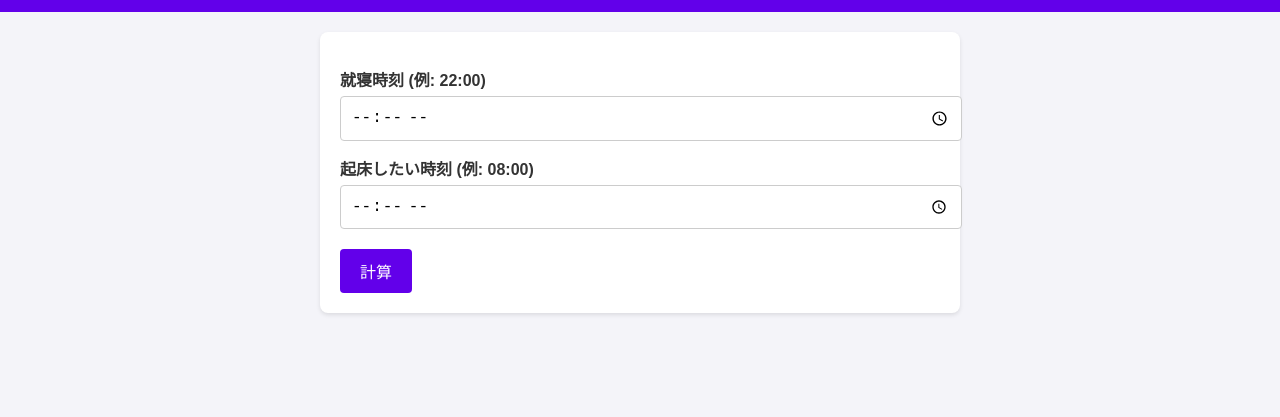
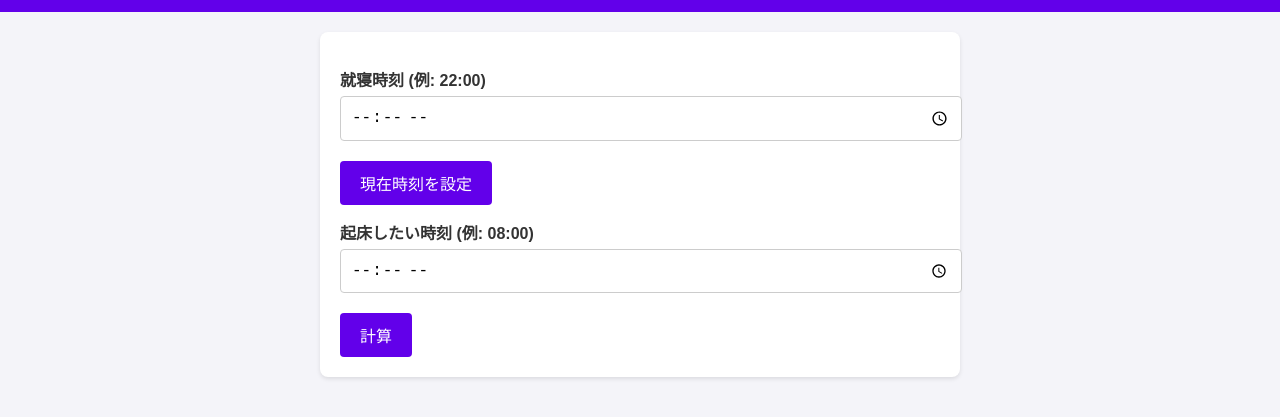
Before and after one commit to UN-Jacko/sleep-cycle-calculator, a plain HTML site: page index.html in a window 1280 px wide. Shown: the part 97-514 px from the top of the page. Drawn offline with Linux system fonts and the light colour scheme.

Commit message:
Update index.html
就寝時刻に現在時刻を設定できるボタンを追加

```diff
--- a/index.html
+++ b/index.html
@@ -69,6 +69,7 @@
         <form id="sleepForm">
             <label for="bedtime">就寝時刻 (例: 22:00)</label>
             <input type="time" id="bedtime" required>
+            <button type="button" onclick="setCurrentTime('bedtime')">現在時刻を設定</button>
 
             <label for="wakeGoal">起床したい時刻 (例: 08:00)</label>
             <input type="time" id="wakeGoal" required>
@@ -116,6 +117,13 @@
             `;
             resultDiv.style.display = 'block';
         }
+
+        function setCurrentTime(inputId) {
+            const now = new Date();
+            const hours = String(now.getHours()).padStart(2, '0');
+            const minutes = String(now.getMinutes()).padStart(2, '0');
+            document.getElementById(inputId).value = `${hours}:${minutes}`;
+        }
     </script>
 </body>
 </html>
```
